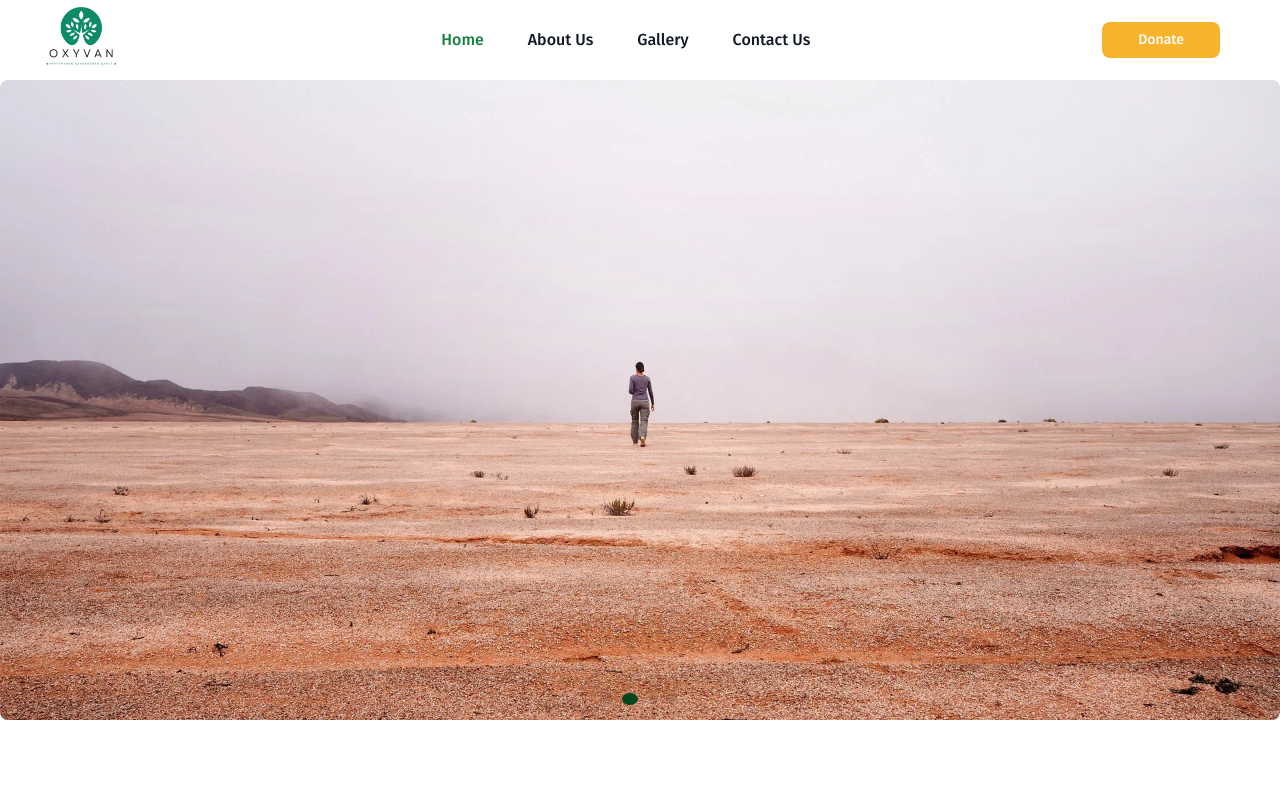
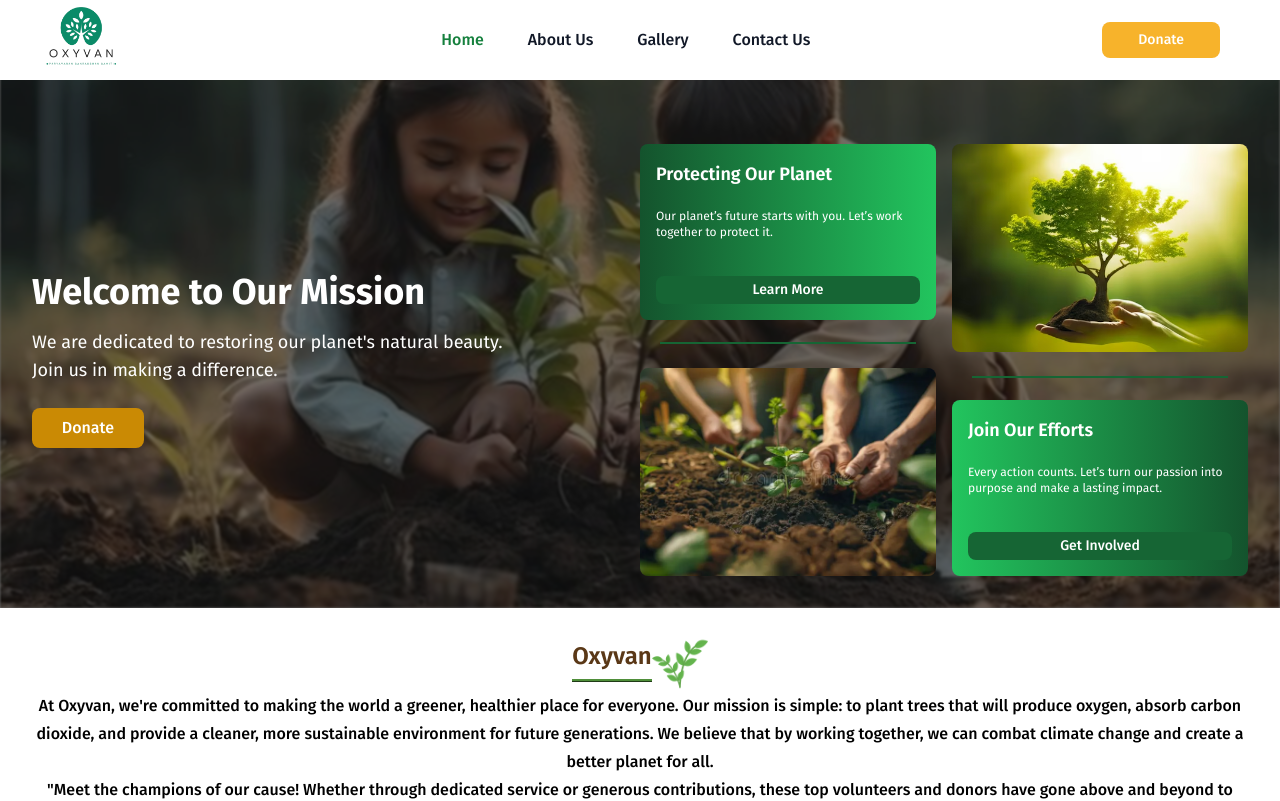
Before and after one commit to AishwaryaParihar/OxyOne, a React (Vite) app: page / in a window 1280 px wide. Shown: the top 801 px of the page. Built offline with nearby package versions, Linux system fonts and the light colour scheme; a web font is replaced by a local one.

Commit message:
footer and hero

```diff
--- a/src/App.css
+++ b/src/App.css
@@ -53,7 +53,33 @@ body{
   background-size: cover;
   transform: rotate(180deg);
 } */
+.hero {
+  position: relative;
+  width: 100%;
+  height: 100%;
+  overflow: hidden; /* Ensure the blur effect doesn't exceed the container */
+}
 
+.hero::before {
+  content: '';
+  position: absolute;
+  top: 0;
+  left: 0;
+  width: 100%;
+  height: 100%;
+  background-image: url(./assets/caraousel3.jpg);
+  background-size: cover;
+  background-repeat: no-repeat;
+  background-position: center;
+  opacity: 0.9; /* Adjust opacity as needed */
+  filter: blur(1px); /* Adjust blur radius as needed */
+  z-index: -1; /* Ensure the background is behind the content */
+}
+
+.hero-content {
+  position: relative;
+  z-index: 1; /* Ensure content is above the background */
+}
 
 
 .contactbg{
--- a/src/component/content/Hero.jsx
+++ b/src/component/content/Hero.jsx
@@ -1,67 +1,168 @@
-import React from 'react';
-// Import Swiper React components
-import { Swiper, SwiperSlide } from 'swiper/react';
+// import React from 'react';
+// // Import Swiper React components
+// import { Swiper, SwiperSlide } from 'swiper/react';
 
-// Import Swiper styles
-import 'swiper/css';
-import 'swiper/css/navigation';
-import 'swiper/css/pagination';
-import 'swiper/css/autoplay';
-import { Navigation, Pagination, Autoplay } from 'swiper/modules';
+// // Import Swiper styles
+// import 'swiper/css';
+// import 'swiper/css/navigation';
+// import 'swiper/css/pagination';
+// import 'swiper/css/autoplay';
+// import { Navigation, Pagination, Autoplay } from 'swiper/modules';
 
-import carousel from "../../assets/carousel6.jpg";
-import carousel2 from "../../assets/desert.webp";
-import carousel3 from "../../assets/img7.jpg";
-import carousel4 from "../../assets/img3.jpg";
+// import carousel from "../../assets/carousel6.jpg";
+// import carousel2 from "../../assets/desert.webp";
+// import carousel3 from "../../assets/img7.jpg";
+// import carousel4 from "../../assets/img3.jpg";
 
-const images = [
-  {
-    src: carousel,
-    text: "Without care, even the greenest fields can fade into lifeless sands.",
-  },
-  {
-    src: carousel2,
-    text: "When the last tree falls, the land turns into a wasteland.",
-  },
-  {
-    src: carousel3,
-    text: "With each seed, we renew our promise to the planet.",
-  },
-  {
-    src: carousel4,
-    text: "Together, we can bring life back to the land and create a legacy of green.",
-  },
-];
+// const images = [
+//   {
+//     src: carousel,
+//     text: "Without care, even the greenest fields can fade into lifeless sands.",
+//   },
+//   {
+//     src: carousel2,
+//     text: "When the last tree falls, the land turns into a wasteland.",
+//   },
+//   {
+//     src: carousel3,
+//     text: "With each seed, we renew our promise to the planet.",
+//   },
+//   {
+//     src: carousel4,
+//     text: "Together, we can bring life back to the land and create a legacy of green.",
+//   },
+// ];
+
+// const Hero = () => {
+//   return (
+//     <div className="w-full mx-auto mt-10 mb-6 py-10">
+//       <Swiper
+//         spaceBetween={30}
+//         slidesPerView={1}
+//         pagination={{ clickable: true }}
+//         autoplay={{ delay: 4500 }}
+//         loop={true}
+//         modules={[Navigation, Pagination, Autoplay]}
+//         className="rounded-lg overflow-hidden"
+//       >
+//         {images.map((item, index) => (
+//           <SwiperSlide key={index} className="relative">
+//             <img
+//               src={item.src}
+//               alt={`Carousel Slide ${index + 1}`}
+//               className="w-full h-[40vh] sm:h-[60vh] lg:h-[80vh] object-cover"
+//             />
+//             {/* <div className="absolute inset-0 bg-black bg-opacity-30 flex justify-center">
+//               <div className="typewriter">
+//                 <h2 className="text-white text-4xl font-bold mt-[25px]">
+//                   {item.text}
+//                 </h2>
+//               </div>
+//             </div> */}
+//           </SwiperSlide>
+//         ))}
+//       </Swiper>
+//     </div>
+//   );
+// };
+
+// export default Hero;
+
+
+
+import React, { useEffect } from 'react';
+import { NavLink } from 'react-router-dom';
+import image2 from '../../assets/grow-tree2.avif';
+import image3 from '../../assets/grow-tree.avif';
+import { gsap } from "gsap";
+import { ScrollTrigger } from "gsap/ScrollTrigger";
+
+gsap.registerPlugin(ScrollTrigger);
 
 const Hero = () => {
+
+  useEffect(()=>{
+    gsap.fromTo(".content-box",
+      {y:100, opacity:0},
+      {
+        y:0,
+        opacity:1,
+        duration:1,
+        ease:"power2.inOut"
+      }
+    )
+    gsap.fromTo(".img-box",
+      {y:-100, opacity:0},
+      {
+        y:0,
+        opacity:1,
+        duration:1,
+        ease:"power2.inOut"
+      }
+    )
+  })
+
   return (
-    <div className="w-full mx-auto mt-10 mb-6 py-10">
-      <Swiper
-        spaceBetween={30}
-        slidesPerView={1}
-        pagination={{ clickable: true }}
-        autoplay={{ delay: 4500 }}
-        loop={true}
-        modules={[Navigation, Pagination, Autoplay]}
-        className="rounded-lg overflow-hidden"
-      >
-        {images.map((item, index) => (
-          <SwiperSlide key={index} className="relative">
-            <img
-              src={item.src}
-              alt={`Carousel Slide ${index + 1}`}
-              className="w-full h-[40vh] sm:h-[60vh] lg:h-[80vh] object-cover"
-            />
-            {/* <div className="absolute inset-0 bg-black bg-opacity-30 flex justify-center">
-              <div className="typewriter">
-                <h2 className="text-white text-4xl font-bold mt-[25px]">
-                  {item.text}
-                </h2>
-              </div>
-            </div> */}
-          </SwiperSlide>
-        ))}
-      </Swiper>
+    <div className="hero flex flex-col md:flex-row items-center w-full bg-black bg-opacity-55 p-8 pt-36">
+      <div className="md:w-1/2 w-full text-white content-box">
+        <h1 className="text-4xl mb-4 font-bold">
+          Welcome to Our Mission
+        </h1>
+        <p className="text-lg mb-6">
+          We are dedicated to restoring our planet's natural beauty.
+          <br /> Join us in making a difference.
+        </p>
+        <div className="space-x-4">
+          <NavLink
+            to="/donate"
+            className="inline-block text-white bg-yellow-600 hover:bg-green-700 focus:ring-4 focus:outline-none focus:ring-green-300 font-medium rounded-lg w-28 text-center py-2 transition-all duration-300 ease-in-out transform hover:scale-105 hover:shadow-lg"
+          >
+            Donate
+          </NavLink>
+        </div>
+      </div>
+      <div className="md:w-1/2 w-full flex justify-center mt-8 md:mt-0">
+        <div className="grid grid-cols-2 gap-4 w-full">
+          <div className="relative content-box w-full h-44 bg-gradient-to-r from-green-900 to-green-500 text-white text-sm p-4 flex flex-col justify-between rounded-lg">
+            <h3 className="text-sm md:text-lg font-bold md:font-semibold md:mb-2">
+              Protecting Our Planet
+            </h3>
+            <p className="md:mb-4 text-xs">
+              Our planet’s future starts with you. Let’s work together to protect it.
+            </p>
+            <NavLink
+              to="/about"
+              className="inline-block text-white bg-green-800 hover:bg-green-900 focus:ring-4 focus:outline-none focus:ring-green-300 font-medium rounded-lg text-center py-1 transition-all duration-300 ease-in-out transform hover:scale-105 hover:shadow-lg mt-2"
+            >
+              Learn More
+            </NavLink>
+            {/* Horizontal line at the bottom */}
+            <div className="absolute -bottom-6 left-0 w-full px-5">
+              <hr className="border-t-2 border-green-800" />
+            </div>
+          </div>
+          <img src={image2} alt="Image 2" className="w-full h-52 object-cover rounded-lg img-box" />
+          <img src={image3} alt="Image 3" className="w-full h-52 object-cover rounded-lg img-box" />
+          <div className="relative content-box w-full h-44 bg-gradient-to-r from-green-500 to-green-900 text-white text-sm p-4 flex flex-col justify-between rounded-lg mt-8">
+            {/* Horizontal line at the top */}
+            <div className="absolute -top-6 left-0 w-full px-5">
+              <hr className="border-t-2 border-green-800" />
+            </div>
+            <h3 className="text-sm md:text-lg font-bold md:font-semibold md:mb-2">
+              Join Our Efforts
+            </h3>
+            <p className="md:mb-4 text-xs">
+              Every action counts. Let’s turn our passion into purpose and make a lasting impact.
+            </p>
+            <NavLink
+              to="/donate"
+              className="inline-block text-white bg-green-800 hover:bg-green-500 focus:ring-4 focus:outline-none focus:ring-green-300 font-medium rounded-lg text-center py-1 transition-all duration-300 ease-in-out transform hover:scale-105 hover:shadow-lg mt-2"
+            >
+              Get Involved
+            </NavLink>
+          </div>
+        </div>
+      </div>
     </div>
   );
 };
```
Also changed, not shown: src/component/footer/FooterItems.jsx (+15 -11 lines), src/assets/grow-tree.avif (added), src/assets/grow-tree2.avif (added).
